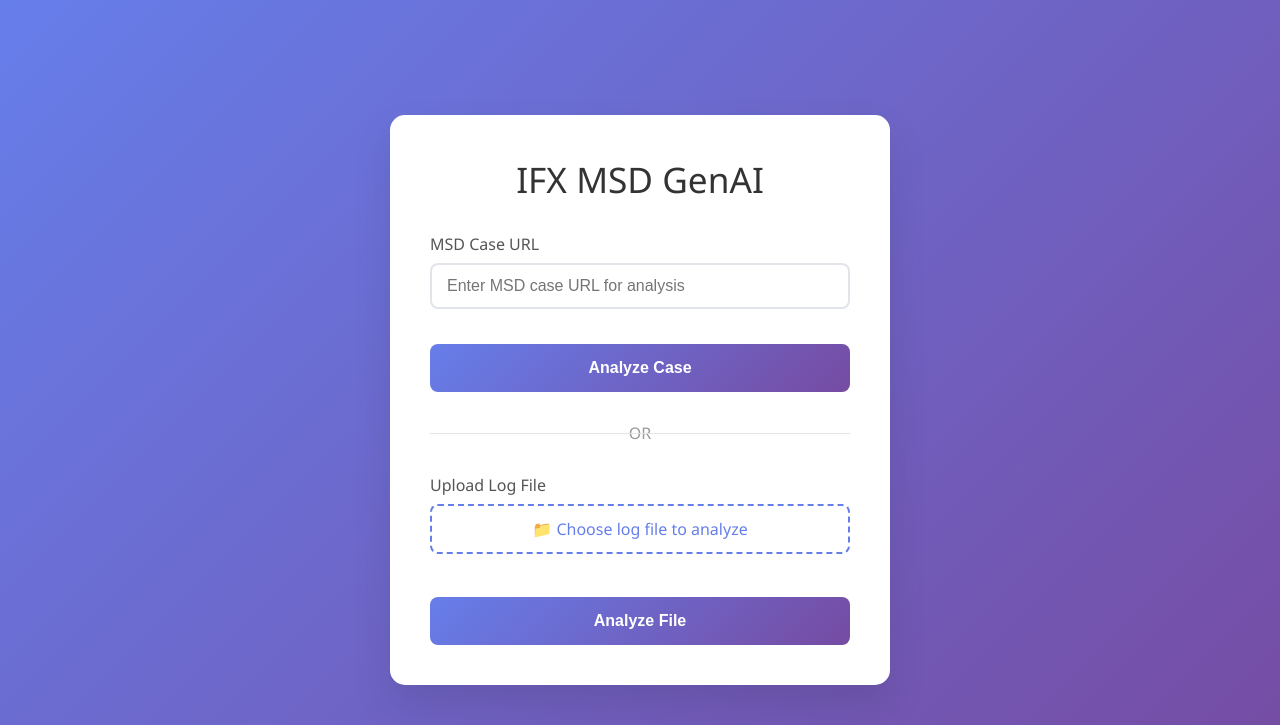
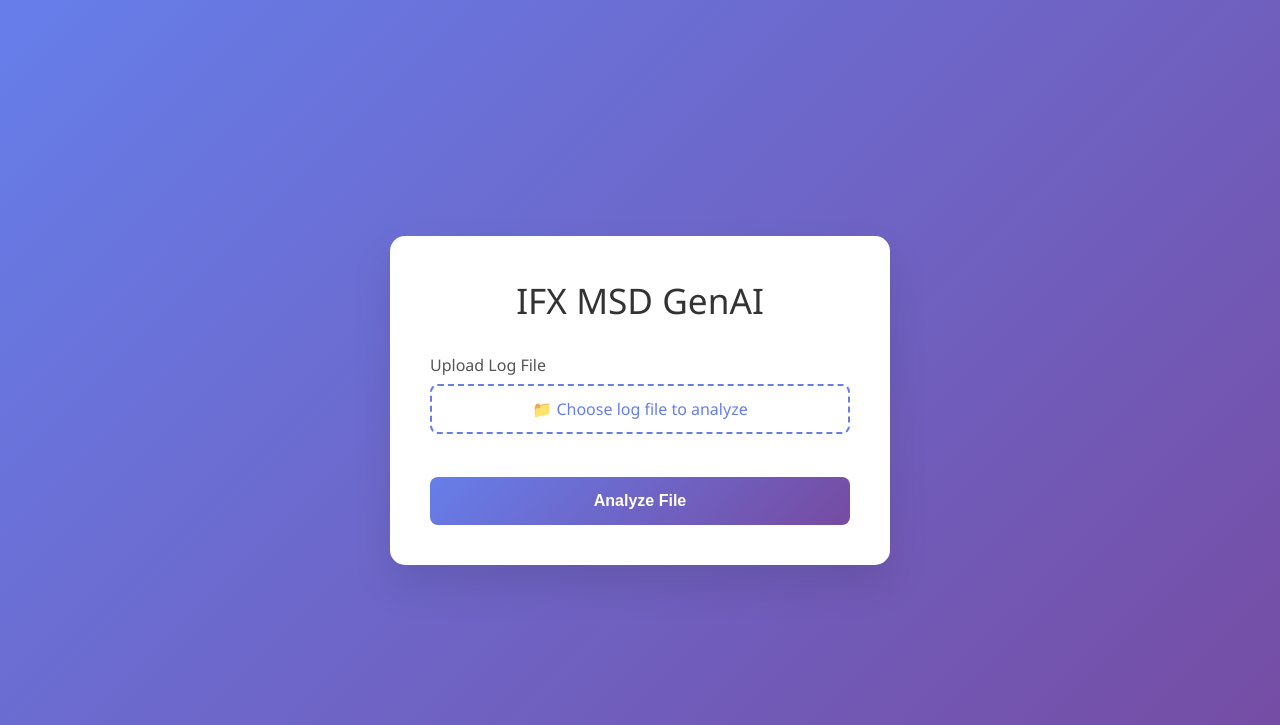
Before and after one commit to vaibhav-r-pandey/wifi-logs-analysis, a Flask app: page / in a window 1280 px wide. Shown: the top 725 px of the page. Run offline with Flask 3, Linux system fonts and the light colour scheme.

Commit message:
Comment out MSD Case URL option, keep only Upload log file functionality

```diff
--- a/templates/index.html
+++ b/templates/index.html
@@ -182,7 +182,7 @@
         <h1>IFX MSD GenAI</h1>
 
         <!-- URL Analysis Form -->
-        <form method="POST" action="{{ url_for('handle_post') }}">
+        <!-- <form method="POST" action="{{ url_for('handle_post') }}">
             <div class="form-group">
                 <label for="msdurl">MSD Case URL</label>
                 <input type="text" id="msdurl" name="MSDURL" placeholder="Enter MSD case URL for analysis">
@@ -192,7 +192,7 @@
 
         <div class="divider">
             <span>OR</span>
-        </div>
+        </div> -->
 
         <!-- File Upload Form -->
         <form method="POST" action="{{ url_for('handle_file_upload') }}" enctype="multipart/form-data">
```
